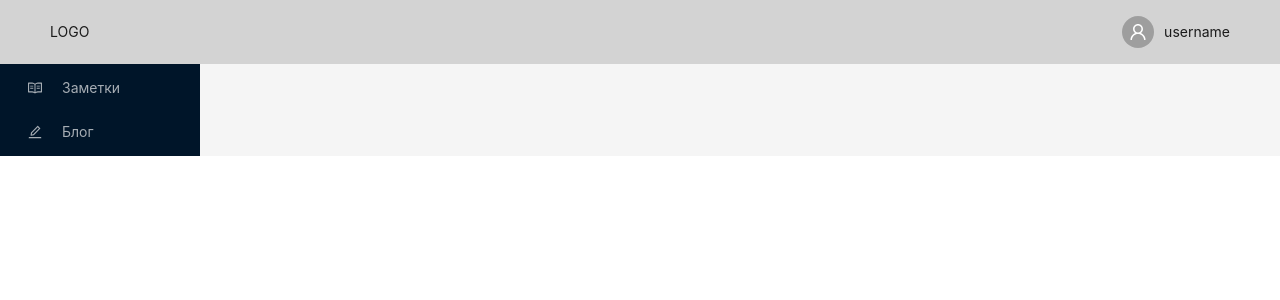
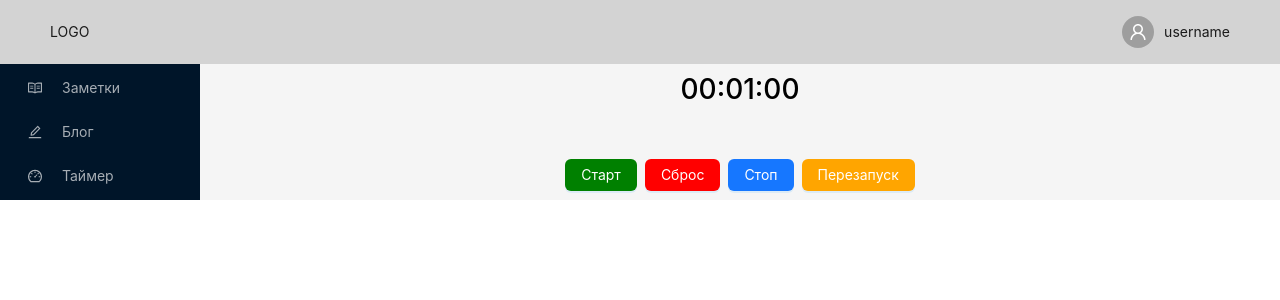
Before and after one commit to LilyMaksutova/my-react-project, a React (Create React App) app: page /timer in a window 1280 px wide. Shown: the top 300 px of the page. Built offline with nearby package versions, Linux system fonts and the light colour scheme.

Commit message:
add timer page

```diff
--- a/src/App.css
+++ b/src/App.css
@@ -1,6 +1,7 @@
 * {
   margin: 0;
   padding: 0;
+  height: auto;
 }
 
 ul {
--- a/src/App.jsx
+++ b/src/App.jsx
@@ -9,8 +9,7 @@ import Info from './components/Info';
 import Notes from './components/Notes';
 import PostDetails from './components/PostDetails';
 import Blog from './components/Blog';
-
-// import Post from './components/Post';
+import Timer from './components/Timer';
 
 const { Header } = Layout;
 
@@ -25,14 +24,15 @@ function App() {
         <Info />
       </Header>
       <Layout hasSider>
-        <Sider breakpoint="lg" style={{ minHeight: '100%' }}>
+        <Sider breakpoint="lg">
           <Navbar />
         </Sider>
         <Layout>
           <Routes>
             <Route path="notes" element={<Notes />} />
-            <Route path="/blogs/" element={<Blog />} />
-            <Route path="/blogs/:id" element={<PostDetails />} />
+            <Route path="/blog/" element={<Blog />} />
+            <Route path="/blog/:id" element={<PostDetails />} />
+            <Route path="/timer/" element={<Timer />} />
           </Routes>
         </Layout>
       </Layout>
--- a/src/components/Navbar.jsx
+++ b/src/components/Navbar.jsx
@@ -1,7 +1,11 @@
 import React from 'react';
 import { Link } from 'react-router-dom';
 
-import { ReadOutlined, EditOutlined } from '@ant-design/icons';
+import {
+  ReadOutlined,
+  EditOutlined,
+  DashboardOutlined,
+} from '@ant-design/icons';
 import { Menu } from 'antd';
 
 function getItem(label, key, icon, children) {
@@ -21,9 +25,15 @@ const items = [
     </Link>,
   ]),
   getItem([
-    <Link to="/blogs">
+    <Link to="/blog">
       <EditOutlined style={{ marginRight: '20px' }} />
       Блог
+    </Link>,
+  ]),
+  getItem([
+    <Link to="/timer">
+      <DashboardOutlined style={{ marginRight: '20px' }} />
+      Таймер
     </Link>,
   ]),
 ];
--- /dev/null
+++ b/src/components/Timer.jsx
@@ -0,0 +1,96 @@
+import React, { useEffect, useRef, useState } from 'react';
+import { Button, Space } from 'antd';
+
+function Timer() {
+  const [hours, setHours] = useState(0);
+  const [minutes, setMinutes] = useState(1);
+  const [seconds, setSeconds] = useState(5);
+  let timer = useRef();
+
+  const start = () => {
+    timer = setInterval(() => {
+      setSeconds(seconds - 1);
+
+      if (seconds === 0) {
+        setMinutes(minutes - 1);
+        setSeconds(59);
+      }
+
+      if (minutes === 0 && seconds === 0) {
+        setHours(hours - 1);
+        setMinutes(59);
+      }
+
+      if (hours === 0 && minutes === 0 && seconds === 0) {
+        setHours(0);
+        setMinutes(0);
+        setSeconds(0);
+      }
+    }, 1000);
+  };
+
+  useEffect(() => {
+    start();
+    return () => clearInterval(timer);
+  });
+
+  const reset = () => {
+    setSeconds(0);
+    setMinutes(0);
+    setHours(0);
+  };
+
+  const stop = () => {
+    clearInterval(timer);
+  };
+
+  const restart = () => {};
+
+  return (
+    <div
+      style={{
+        display: 'flex',
+        justifyContent: 'center',
+        flexDirection: 'column',
+        alignItems: 'center',
+        gap: '40px',
+        height: '100%',
+      }}
+    >
+      <h1>
+        {hours < 10 ? `0${hours}` : hours}:
+        {minutes < 10 ? `0${minutes}` : minutes}:
+        {seconds < 10 ? `0${seconds}` : seconds}
+      </h1>
+
+      <Space wrap>
+        <Button
+          type="primary"
+          onClick={start}
+          style={{ backgroundColor: 'green' }}
+        >
+          Старт
+        </Button>
+        <Button
+          type="primary"
+          onClick={reset}
+          style={{ backgroundColor: 'red' }}
+        >
+          Сброс
+        </Button>
+        <Button type="primary" onClick={stop}>
+          Стоп
+        </Button>
+        <Button
+          type="primary"
+          style={{ backgroundColor: 'orange' }}
+          onClick={restart}
+        >
+          Перезапуск
+        </Button>
+      </Space>
+    </div>
+  );
+}
+
+export default Timer;
```
